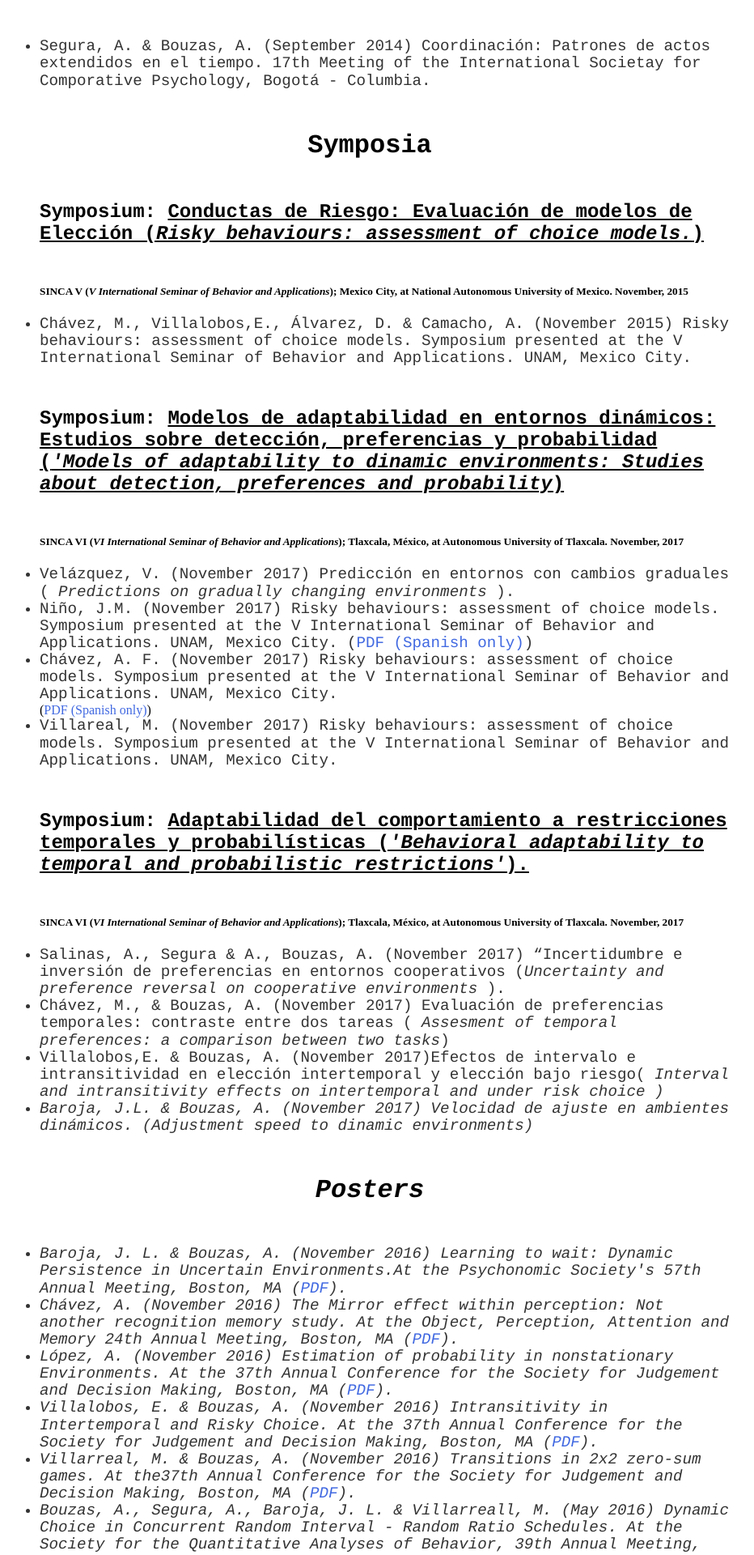
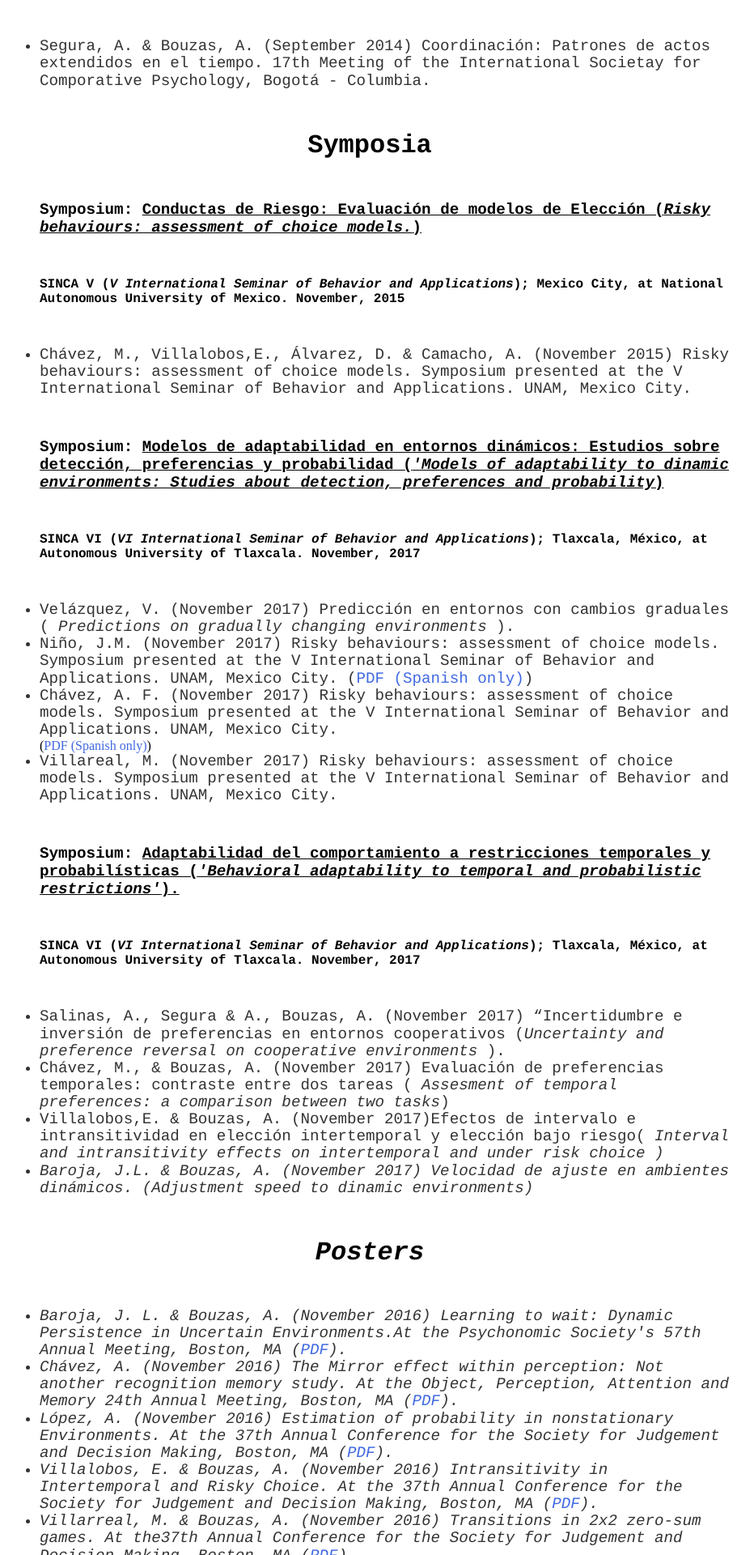
Before and after one commit to BouzasLab25/bouzaslab25.github.io, a Jekyll site: the page built from publications/index.html, in a window 1280 px wide. Shown: the part 1075-2995 px from the top of the page at 81% size, without its empty margins (183-1115 px from the left). Built offline with Jekyll 4.4.1, drawn with Linux system fonts in a browser that asks for light colours.

Commit message:
Update main.css

```diff
--- a/css/main.css
+++ b/css/main.css
@@ -78,7 +78,15 @@
 }
 
 h4 {
-    font-size: 1.5em;
+    font-size: 1.2em;
+    font-family:'Couries New', 'Courier', 'monospace';
+    text-align:left;
+    margin-top: 50px;
+    margin-bottom: 50px;
+}
+
+h5 {
+    font-size: 1em;
     font-family:'Couries New', 'Courier', 'monospace';
     text-align:left;
     margin-top: 50px;
```
